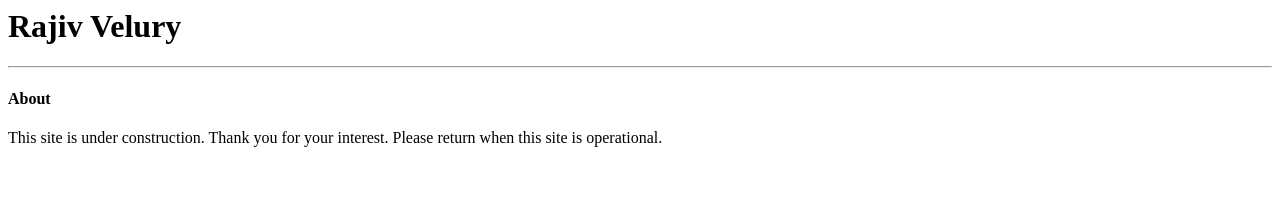
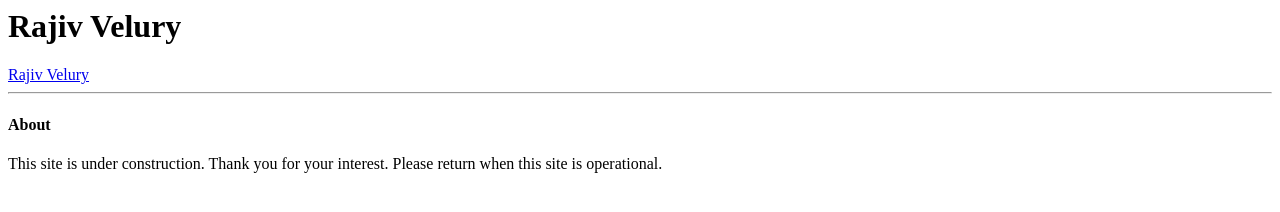
Before and after one commit to rajivvelury/rajivvelury.github.io, a plain HTML site: page index.html in a window 1280 px wide. Drawn offline with Linux system fonts and the light colour scheme.

Commit message:
LinkedIn badge update

```diff
--- a/index.html
+++ b/index.html
@@ -6,6 +6,8 @@
 <body>
 <h1> Rajiv Velury </h1>
 <script src="https://platform.linkedin.com/badges/js/profile.js" async defer type="text/javascript"></script>
+<div class="badge-base LI-profile-badge" data-locale="en_US" data-size="medium" data-theme="light" data-type="VERTICAL" data-vanity="rajiv-velury" data-version="v1"><a class="badge-base__link LI-simple-link" href="https://www.linkedin.com/in/rajiv-velury?trk=profile-badge">Rajiv Velury</a></div>
+
 <hr>
 <h4> About </h4>
 <p> This site is under construction.  Thank you for your interest.  Please return when this site is operational. </p>
```
